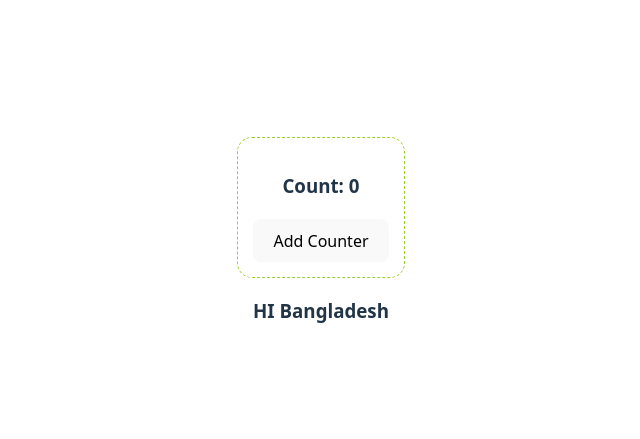
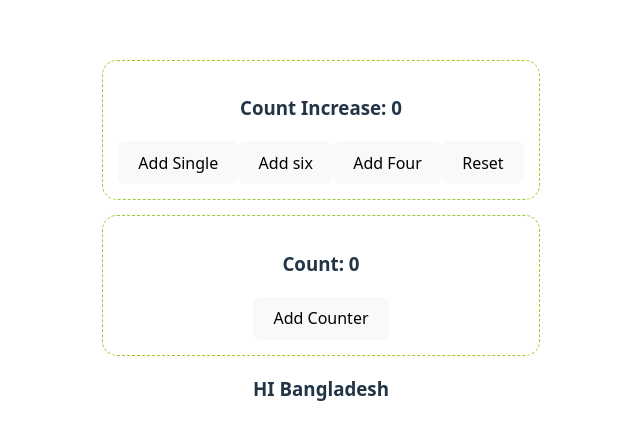
Before and after one commit to With-chomok/react-core-concept, a React (Vite) app: page / in a window 1280 px wide. Shown: the part 167-606 px from the top of the page, without its empty margins (319-959 px from the left). Built offline with nearby package versions, Linux system fonts and the light colour scheme.

Commit message:
counts practicec

```diff
--- a/src/App.jsx
+++ b/src/App.jsx
@@ -7,6 +7,7 @@ import { Suspense } from "react";
 import Friends from "./Friends";
 import Posts from "./Post";
 import Counter from "./Counter";
+import Counted from "./Counted";
 // const fetchUsers = fetch("https://jsonplaceholder.typicode.com/users")
 // .then(res => res.json())
 
@@ -42,7 +43,9 @@ function App() {
 
   return (
     <>
+<Counted>
 
+</Counted>
 <Counter></Counter>
 
       <h3>HI Bangladesh</h3>
--- /dev/null
+++ b/src/Counted.jsx
@@ -0,0 +1,31 @@
+import { useState } from "react"
+
+export default function Counted (){
+    const handleBtns = () => {
+        const newNum = counts + 1;
+        setCounts(newNum);
+
+    }
+    const handleSix = () =>{
+        const addSix = counts + 6;
+        setCounts(addSix)
+    }
+    const handleFour = () =>{
+        const addFour = counts + 4;
+        setCounts (addFour)
+    }
+    const handleReset = () => {
+        const allClear = counts - counts;
+        setCounts(allClear)
+    }
+    const [counts, setCounts]=useState(0)
+    return(
+        <div className="card">
+            <h3>Count Increase: {counts}</h3>
+            <button onClick={handleBtns}>Add Single</button>
+            <button onClick={handleSix}>Add six</button>
+            <button onClick={handleFour}>Add Four</button>
+            <button onClick={handleReset}> Reset</button>
+        </div>
+    )
+}
```
